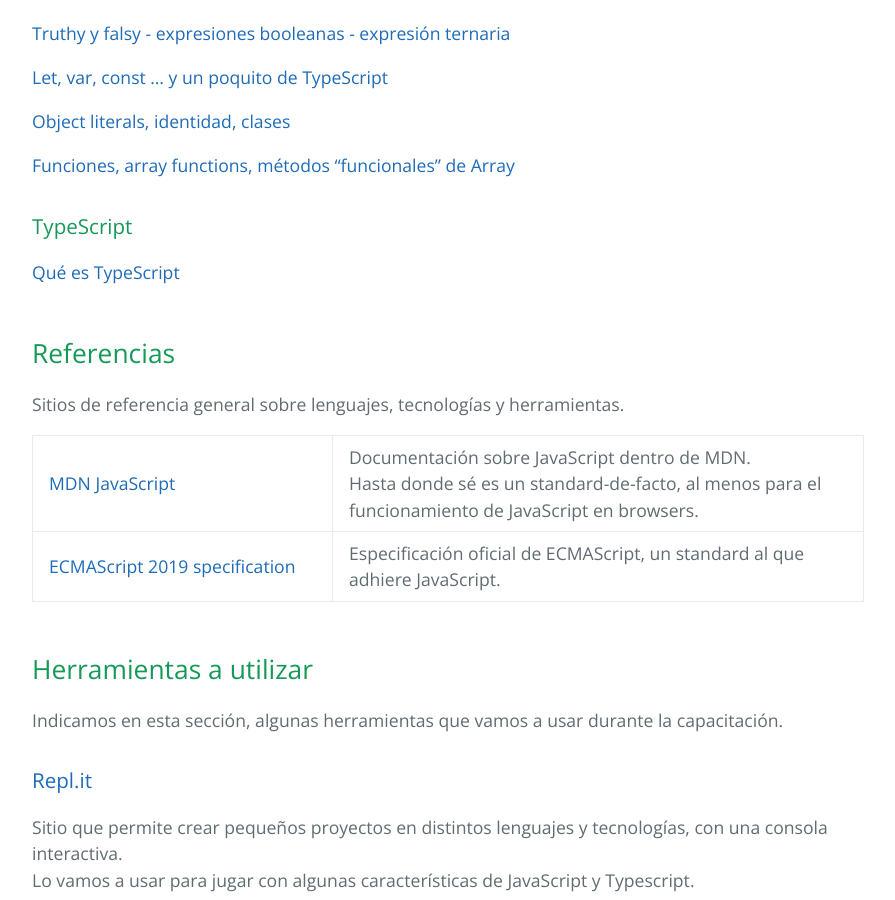
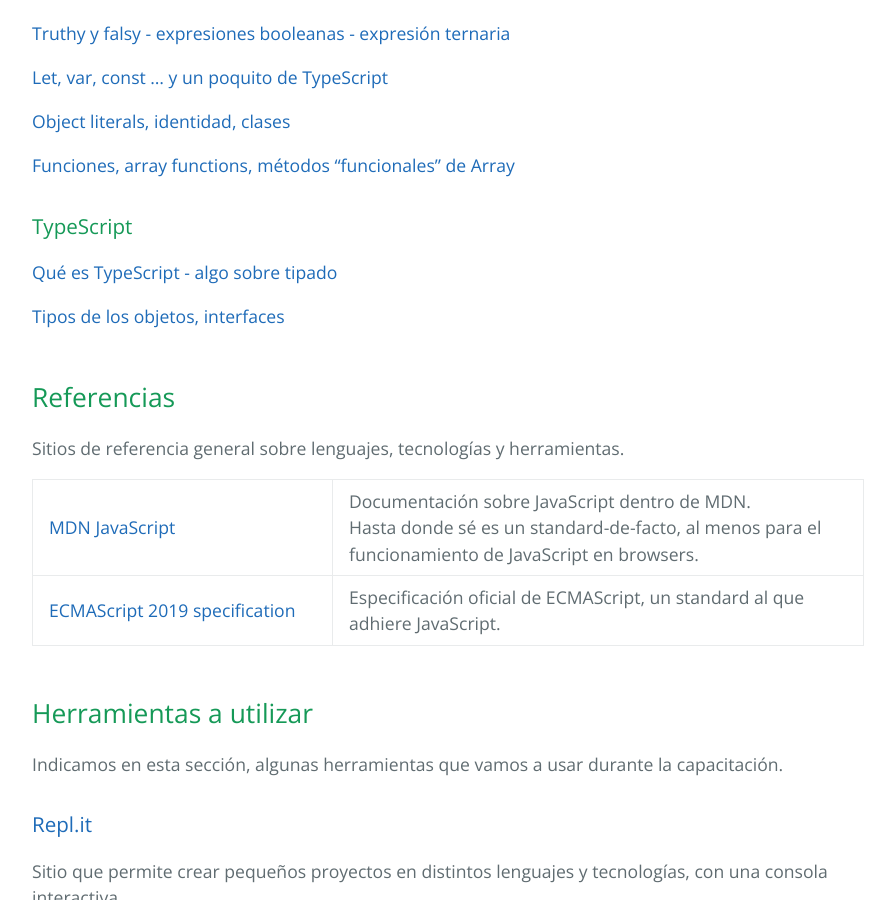
Before and after one commit to clombardi/bdsol-capacitacion-desarrollo, a Jekyll site: the page built from index.md, in a window 1280 px wide and 900 px high, scrolled down 490 px. Shown: the whole window, without its empty margins (192-1087 px from the left). Built offline with Jekyll 4.4.1, drawn with Linux system fonts in a browser that asks for light colours; our own code applies the rules of GitHub Pages for plain Markdown files.

Commit message:
typescript - intro - ajustes

```diff
--- a/index.md
+++ b/index.md
@@ -13,8 +13,9 @@ La intención de este sitio es acompañar a la capacitación sobre temas de prog
 
 
 ### TypeScript
-[Qué es TypeScript](./typescript/que-es-typescript.md)
+[Qué es TypeScript - algo sobre tipado](./typescript/que-es-typescript.md)
 
+[Tipos de los objetos, interfaces](./typescript/object-types.md)
 
 
 ## Referencias
```
Also changed, not shown: typescript/object-types.md (added, +3 -0 lines), typescript/que-es-typescript.md (+1 -1 lines).
